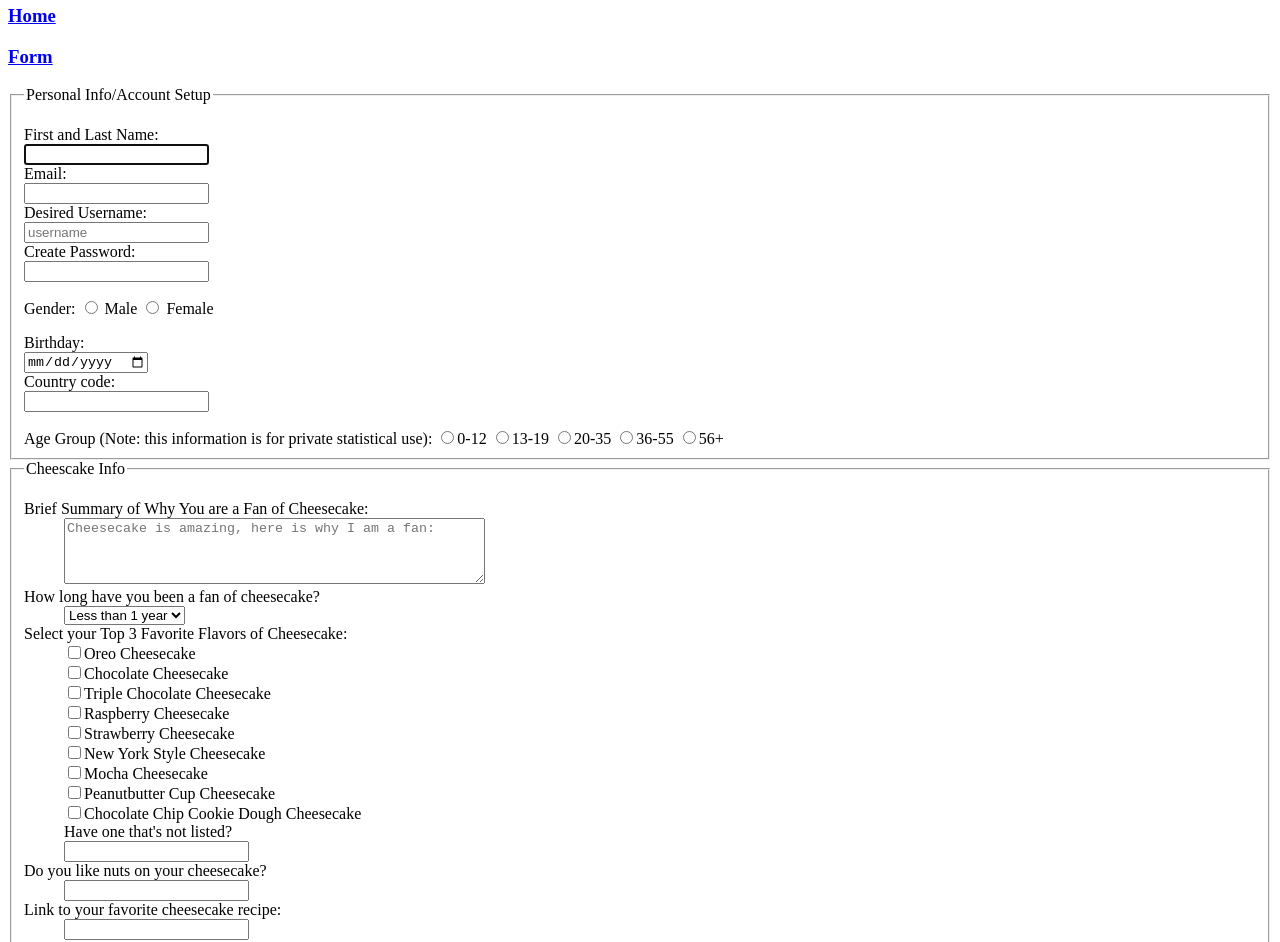
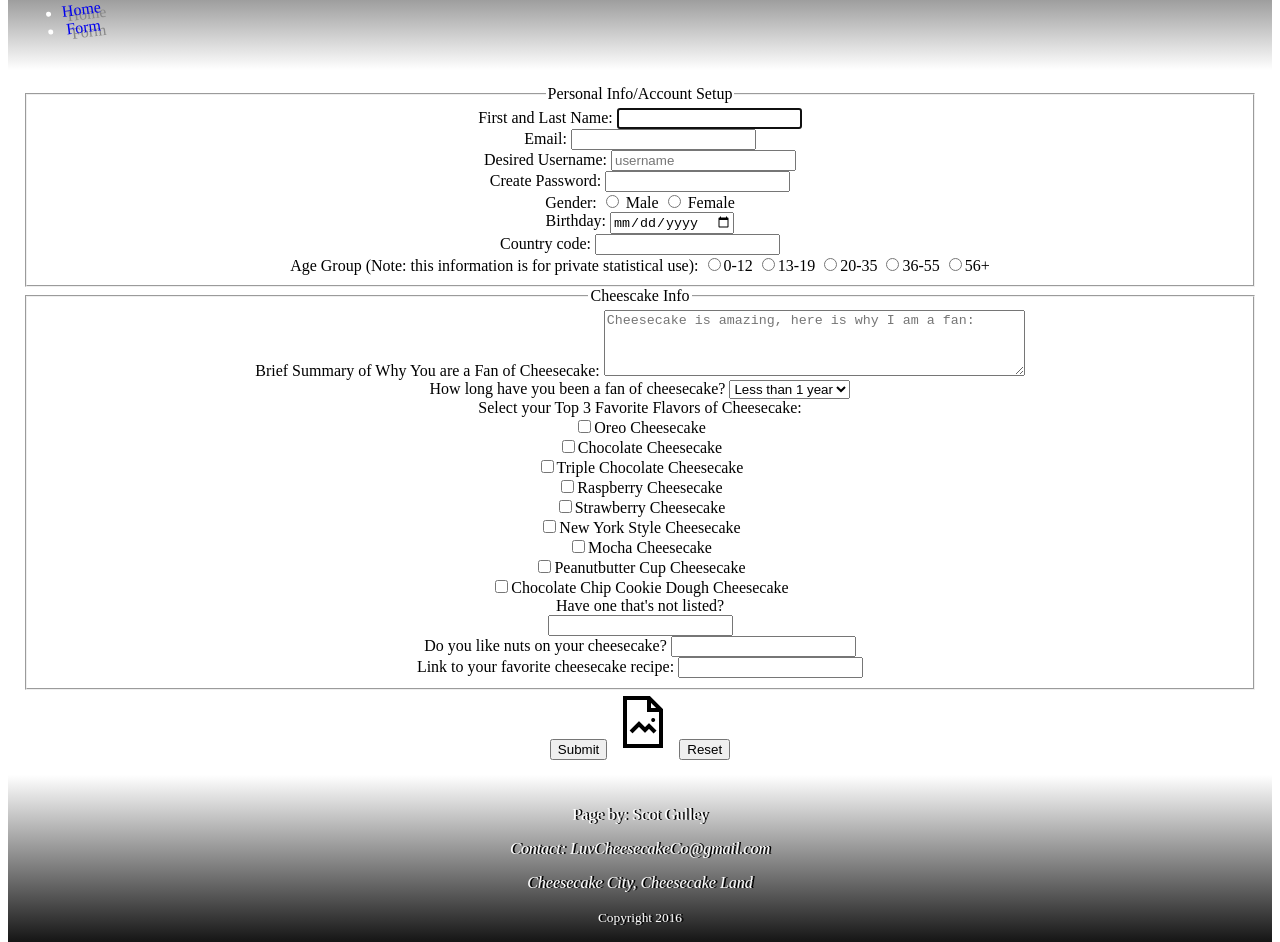
Before and after one commit to sgulley/cheesecakepage, a plain HTML site: page form.html in a window 1280 px wide. Shown: the part 122-1064 px from the top of the page. Drawn offline with nearby package versions, Linux system fonts and the light colour scheme.

Commit message:
Updated for Project 4

```diff
--- a/form.html
+++ b/form.html
@@ -1,115 +1,107 @@
 <!DOCTYPE html>
 <html lang="en">
-
     <head>
         <meta charset="utf-8">
         <title>WeLuvCheesecake Form</title>
+        <link rel="stylesheet" type="text/css" href="chzcake.css">
     </head>
-
     <body>
+        <div id="container">
             <header itemscope itemtype="http://schema.org/LocalBusiness" id="main-header">
                 <h1 itemprop="name">LuvCheesecakeCo</h1>
                 <nav itemscope itemtype="http://schema.org/SiteNavigationElement">
-			<h2 itemprop="name">Navigation</h2>
-				<h3 itemprop="url"><a href="index.html">Home</a></h3>
-				<h3 itemprop="url"><a href="form/html">Form</a></h3>
+                    <ul>
+                        <li itemprop="url"><a href="index.html">Home</a></li>
+                        <li itemprop="url"><a href="form.html">Form</a></li>
+                    </ul>
                 </nav>
             </header>
-
             <form method="post" action="http://www.cs.tut.fi/cgi-bin/run/~jkorpela/echo.cgi">
                 <fieldset>
                     <legend>Personal Info/Account Setup</legend>
-			<dl>
-			<dt>First and Last Name:</dt> <input type="text" name="fullname" autofocus required>
-
-
-			<dt>Email:</dt> <input type="email" name="email" required>
-
-
-			<dt>Desired Username:</dt> <input type="text" name="username" placeholder="username" required>
-
-
-			<dt>Create Password:</dt> <input type="password" name="psw" required>
-			</dl>
-
-
+                    First and Last Name:
+                    <input type="text" name="fullname" autofocus required>
+					<br>
+                    Email:
+                    <input type="email" name="email" required>
+					<br>
+                    Desired Username:
+                    <input type="text" name="username" placeholder="username" required>
+					<br>
+                    Create Password:
+                    <input type="password" name="psw" required>
+					<br>
                     Gender:
                     <input type="radio" name="gender" value="male"> Male
                     <input type="radio" name="gender" value="female"> Female
-
-
-
-
-			<dl>
-			<dt>Birthday:</dt>
+					<br>
+                    Birthday:
                     <input type="date" name="bday">
-
-
-			<dt>Country code:</dt> <input type="text" name="country_code" pattern="[A-Za-z]{3}" title="Three letter country code">
-			</dl>
-
-
-
-
+					<br>
+                    Country code:
+                    <input type="text" name="country_code" pattern="[A-Za-z]{3}" title="Three letter country code">
+                    <br>
 					Age Group (Note: this information is for private statistical use):
                     <input type="radio" name="agegroup" value="group1">0-12
                     <input type="radio" name="agegroup" value="group2">13-19
                     <input type="radio" name="agegroup" value="group3">20-35
                     <input type="radio" name="agegroup" value="group4">36-55
                     <input type="radio" name="agegroup" value="group5">56+
-
-
+					<br>
                 </fieldset>
-
                 <fieldset>
                     <legend>Cheescake Info</legend>
-			<dl>
-			<dt>Brief Summary of Why You are a Fan of Cheesecake:</dt> <dd><textarea rows="4" cols="50" name="summary" placeholder="Cheesecake is amazing, here is why I am a fan:"></textarea></dd>
-
-
-			<dt>How long have you been a fan of cheesecake?</dt>
-			<dd><select name="years">
+                    Brief Summary of Why You are a Fan of Cheesecake:
+                    <textarea rows="4" cols="50" name="summary" placeholder="Cheesecake is amazing, here is why I am a fan:"></textarea>
+                    <br>
+					How long have you been a fan of cheesecake?
+                    <select name="years">
                         <option value="<1">Less than 1 year</option>
                         <option value="1-3">1-3 years</option>
                         <option value="4-5">4-5 years</option>
                         <option value="6+">6+ years</option>
-			</dd></select>
-
-
-			<dt>Select your Top 3 Favorite Flavors of Cheesecake:</dt>
-			<dd><input type="checkbox" name="cheesecake1" value="oreo">Oreo Cheesecake</dd>
-			<dd><input type="checkbox" name="cheesecake1" value="chocolate">Chocolate Cheesecake</dd>
-			<dd><input type="checkbox" name="cheesecake1" value="triplechocolate">Triple Chocolate Cheesecake</dd>
-			<dd><input type="checkbox" name="cheesecake1" value="raspberry">Raspberry Cheesecake</dd>
-			<dd><input type="checkbox" name="cheesecake1" value="strawberry">Strawberry Cheesecake</dd>
-			<dd><input type="checkbox" name="cheesecake1" value="newyork">New York Style Cheesecake</dd>
-			<dd><input type="checkbox" name="cheesecake1" value="mocha">Mocha Cheesecake</dd>
-			<dd><input type="checkbox" name="cheesecake1" value="peanutbuttercup">Peanutbutter Cup Cheesecake</dd>
-			<dd><input type="checkbox" name="cheesecake1" value="cookiedough">Chocolate Chip Cookie Dough Cheesecake</dd>
-			<dd>Have one that's not listed?</dd>
-			<dd><input type="text" name="othercheesecake"></dd>
-
-
-			<dt>Do you like nuts on your cheesecake?</dt>
-			<dd><input list="choices">
+                    </select>
+					<br>
+                    Select your Top 3 Favorite Flavors of Cheesecake:
+					<br>
+                    <input type="checkbox" name="cheesecake1" value="oreo">Oreo Cheesecake
+					<br>
+                    <input type="checkbox" name="cheesecake1" value="chocolate">Chocolate Cheesecake
+					<br>
+                    <input type="checkbox" name="cheesecake1" value="triplechocolate">Triple Chocolate Cheesecake
+                    <br>
+					<input type="checkbox" name="cheesecake1" value="raspberry">Raspberry Cheesecake
+                    <br>
+					<input type="checkbox" name="cheesecake1" value="strawberry">Strawberry Cheesecake
+                    <br>
+					<input type="checkbox" name="cheesecake1" value="newyork">New York Style Cheesecake
+                    <br>
+					<input type="checkbox" name="cheesecake1" value="mocha">Mocha Cheesecake
+                    <br>
+					<input type="checkbox" name="cheesecake1" value="peanutbuttercup">Peanutbutter Cup Cheesecake
+                    <br>
+					<input type="checkbox" name="cheesecake1" value="cookiedough">Chocolate Chip Cookie Dough Cheesecake
+                    <br>
+					Have one that's not listed?
+                    <br>
+					<input type="text" name="othercheesecake">
+					<br>
+                    Do you like nuts on your cheesecake?
+                    <input list="choices">
                     <datalist id="choices">
                         <option value="yes">
                         <option value="no">
                         <option value="sometimes">
-			</datalist></dd>
-
-
-			<dt>Link to your favorite cheesecake recipe:</dt>
-			<dd><input type="url" name="url"></dd>
-			</dl>
-
+                    </datalist>
+					<br>
+                    Link to your favorite cheesecake recipe:
+                    <input type="url" name="url">
+					<br>
                 </fieldset>
-
                 <button type="submit" value="Submit">Submit</button>
                 <input type="image" name ="submit" src="imagefile.png" alt="Submit">
                 <button type="reset" value="Reset">Reset</button>
             </form>
-
             <footer>
             <p>Page by: Scot Gulley</p>
             <address>
@@ -118,6 +110,6 @@
             </address>
             <p><small>Copyright 2016</small></p>
             </footer>
+        </div>
     </body>
-
 </html>
```
Lines whose indentation alone changed are shown as unchanged.
